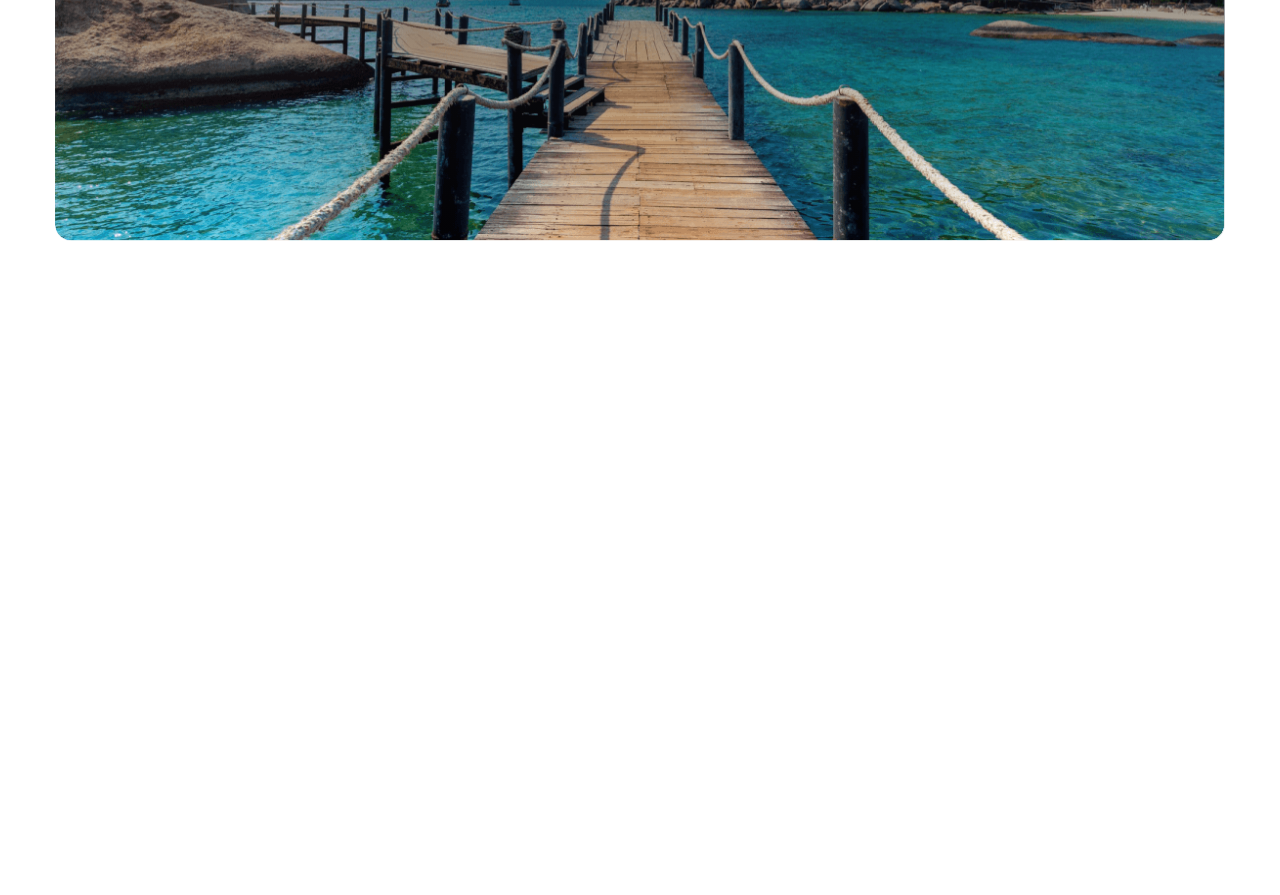
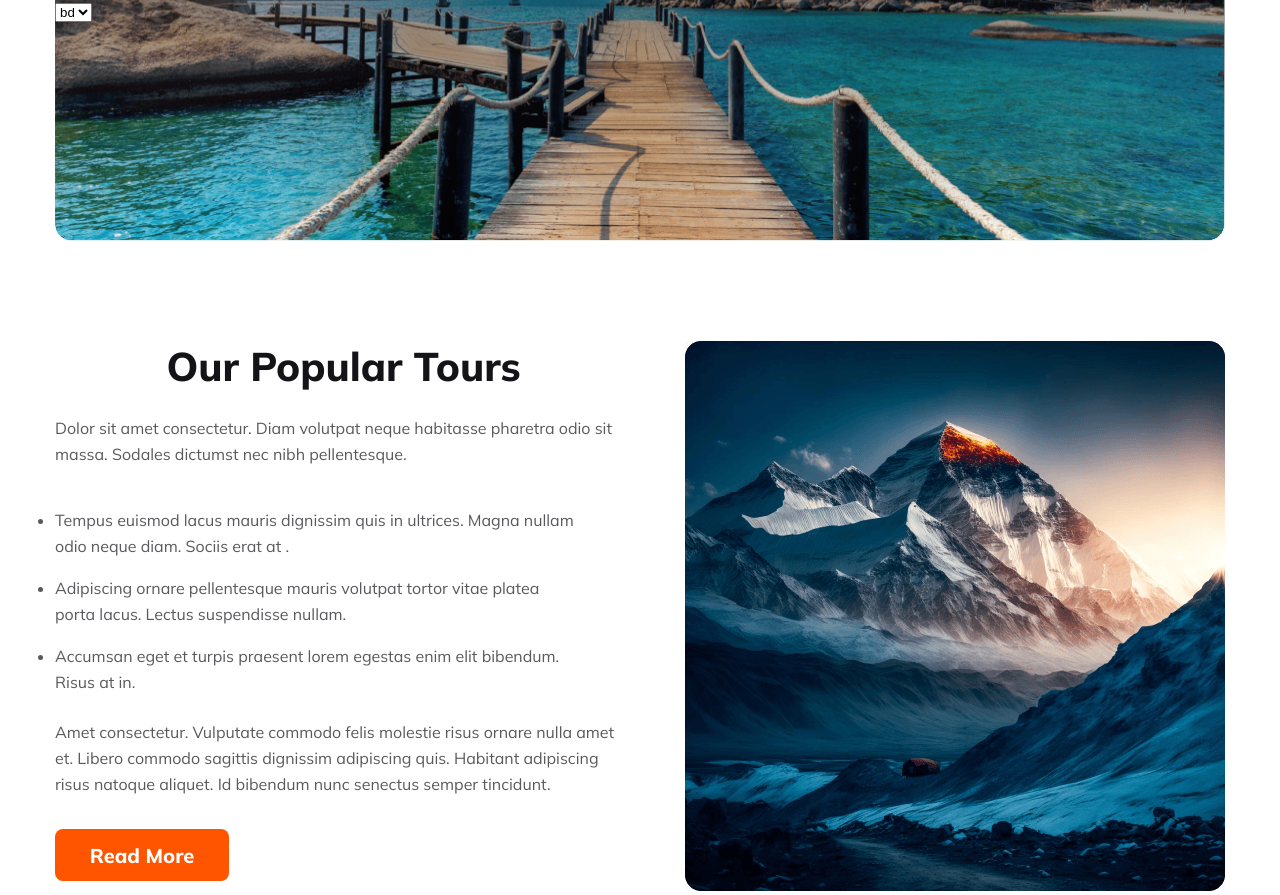
Before and after one commit to RifatRahman378/Travel, a plain HTML site: page index.html in a window 1280 px wide. Shown: the part 409-1304 px from the top of the page. Before the commit the page ends 800 px from the top, so only its background shows below. Drawn offline with Linux system fonts and the light colour scheme.

Commit message:
section two

```diff
--- a/index.html
+++ b/index.html
@@ -38,9 +38,37 @@
         <section>
             <div class="section-one">
                 <h1>Explore Your Travel</h1>
-                <p>Dolor sit amet consectetur. Nullam suspendisse vitae ultricies dolor adipiscing. In et odio enim ac quis sapien urna eu phasellus.</p>
+                <p>Dolor sit amet consectetur. Nullam suspendisse vitae ultricies dolor adipiscing. In et odio enim ac
+                    quis sapien urna eu phasellus.</p>
                 <div class="find-now">
+                    <select name="test" id="test">
+                        <option value="bd">bd</option>
+                    </select>
+                </div>
+            </div>
+        </section>
 
+        <!-- section two -->
+        <section>
+            <div class="section-two">
+                <div class="section-two-left">
+                    <h3>Our Popular Tours</h3>
+                    <p>Dolor sit amet consectetur. Diam volutpat neque habitasse pharetra odio sit massa. Sodales
+                        dictumst nec nibh pellentesque.</p>
+                    <ul>
+                        <li>Tempus euismod lacus mauris dignissim quis in ultrices. Magna nullam odio neque diam. Sociis
+                            erat at .</li>
+                        <li>Adipiscing ornare pellentesque mauris volutpat tortor vitae platea porta lacus. Lectus
+                            suspendisse nullam.</li>
+                        <li> Accumsan eget et turpis praesent lorem egestas enim elit bibendum. Risus at in.</li>
+                    </ul>
+                    <p>Amet consectetur. Vulputate commodo felis molestie risus
+                        ornare nulla amet et. Libero commodo sagittis dignissim adipiscing quis. Habitant adipiscing
+                        risus natoque aliquet. Id bibendum nunc senectus semper tincidunt. </p>
+                    <button>Read More</button>
+                </div>
+                <div class="section-two-right">
+                    <img src="./Images/Rectangle 4.png" alt="">
                 </div>
             </div>
         </section>
--- a/style.css
+++ b/style.css
@@ -23,6 +23,7 @@
     font-style: normal;
     font-weight: 800;
     line-height: normal;
+    padding-left: 16.5px;
 }
 
 .travel {
@@ -96,6 +97,83 @@
     font-size: 16px;
     font-style: normal;
     font-weight: 400;
-    line-height: 26px; /* 162.5% */
+    line-height: 26px;
     margin: 0 auto;
 }
+
+/* section two style  */
+.section-two {
+    width: 1170px;
+    display: flex;
+    justify-content: space-between;
+    align-items: center;
+    margin: 0 auto;
+    margin-top: 100px;
+}
+
+.section-two-left {
+    width: 577px;
+    height: 550px;
+}
+
+.section-two-left h3 {
+    color: #131318;
+    text-align: center;
+    font-family: Mulish;
+    font-size: 40px;
+    font-style: normal;
+    font-weight: 800;
+    line-height: normal;
+}
+
+.section-two-left p {
+    color: #5A5A5D;
+    font-family: Mulish;
+    font-size: 16px;
+    font-style: normal;
+    font-weight: 400;
+    line-height: 26px;
+    padding-top: 24px;
+}
+
+.section-two-left ul {
+    padding-top: 24px;
+}
+
+.section-two-left ul li {
+    color: rgba(19, 19, 24, 0.70);
+    font-family: Mulish;
+    font-size: 16px;
+    font-style: normal;
+    font-weight: 400;
+    line-height: 26px;
+    padding-top: 16px;
+    width: 525px;
+}
+
+.section-two-left button {
+    width: 174px;
+    height: 52px;
+    border-radius: 8px;
+    background: #FF5400;
+    border: none;
+
+    color: #FFF;
+    text-align: center;
+    font-family: Mulish;
+    font-size: 20px;
+    font-style: normal;
+    font-weight: 800;
+    line-height: normal;
+    margin-top: 32px;
+}
+
+.section-two-right {
+    width: 540px;
+    height: 550px;
+}
+
+.section-two-right img {
+    width: 100%;
+    height: 100%;
+}
```
